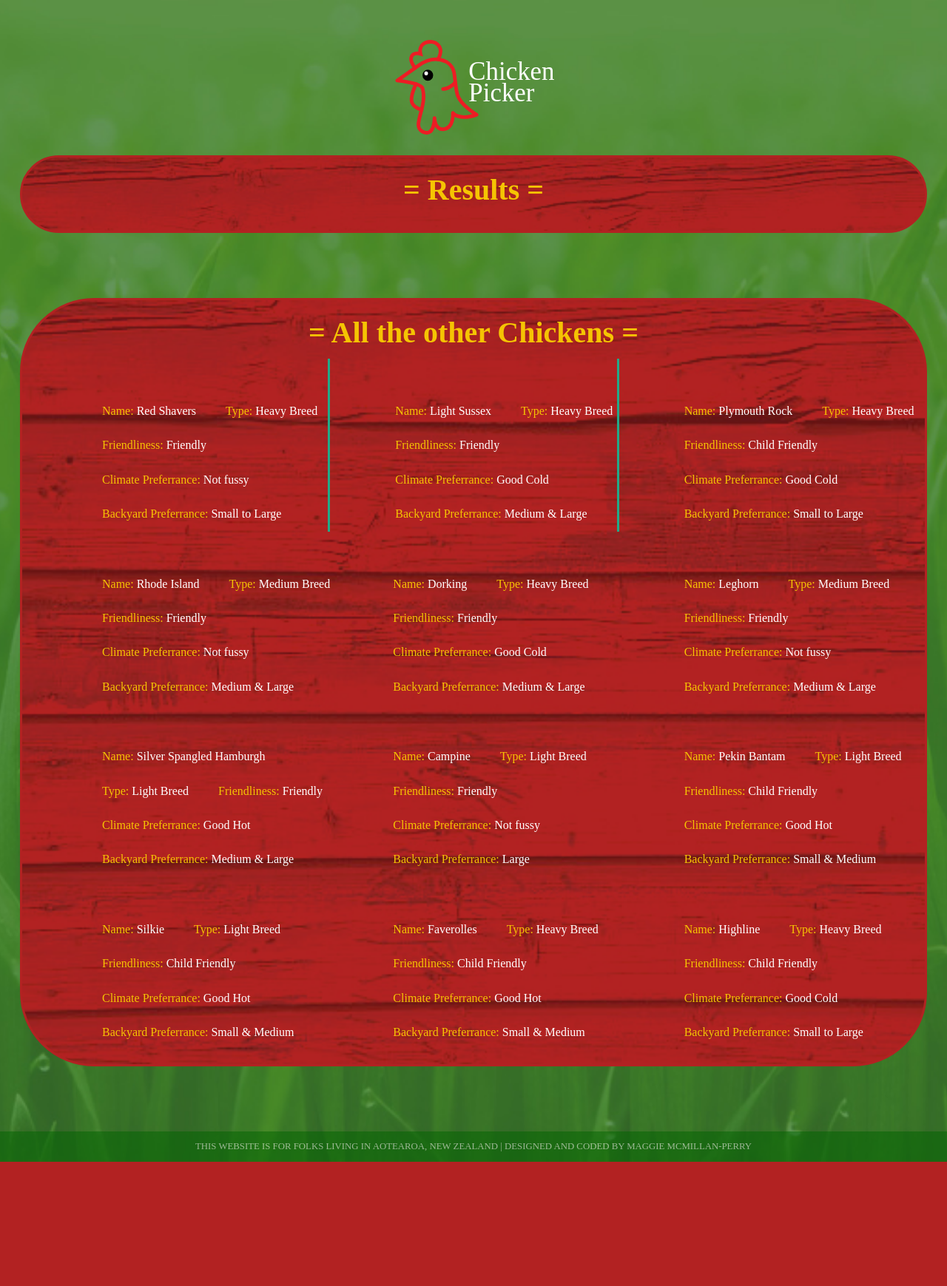
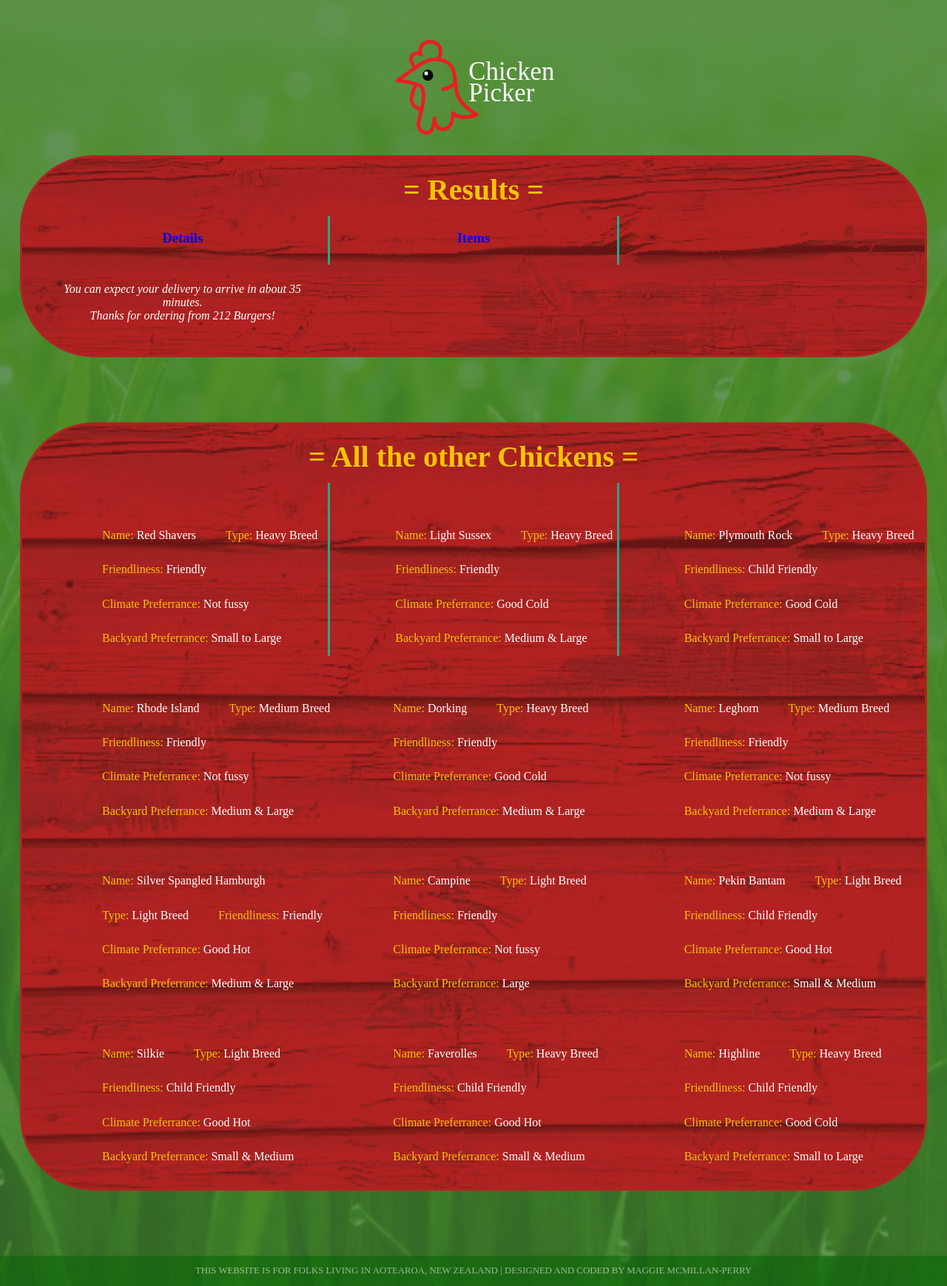
Before and after one commit to maggie-mp/212-chickens-v2, a Flask app: page /results in a window 1280 px wide. Shown: the whole page at 74% size. Before the commit the page ends 1571 px from the top, so only its background shows below. Run offline with Flask 2, Linux system fonts and the light colour scheme; data comes from the database, SQL or seed files in the repository; some web fonts are replaced.

Commit message:
revereted results changes

```diff
--- a/templates/results.html
+++ b/templates/results.html
@@ -18,6 +18,28 @@
       <div id="menu">
 
       <h1>= Results = </h1>
+
+      <div>
+    <h3>Details</h3>
+    {% for key in details %}
+    <p><strong>{{ key }}:</strong><br />{{ details[key] }}</p>
+    {% endfor %}
+  </div>
+
+  <div>
+    <h3>Items</h3>
+    {% for item in items %}
+    {{ items[item] }} &times; {{ item }}<br />
+    {% endfor %}
+  </div>
+
+  <p>&nbsp;</p>
+  <p>
+    <em>You can expect your delivery to arrive in about 35 minutes. <br />Thanks for ordering from 212 Burgers!</em>
+  </p>
+
+
+</div>
 
 
     </div>
@@ -48,6 +70,8 @@
       <h1>= All the other Chickens = </h1>
  {% for chicken in chickens %}
       <div>
+          <!--<img src="{{ url_for('static', filename='leghorn.png') }}"/>-->
+
           <li>
             <ul><span style="color: #F5C403;">Name:</span> {{ chicken[0] }}</ul>
             <ul><span style="color: #F5C403;">Type:</span> {{chicken[1]}}</ul>
```
